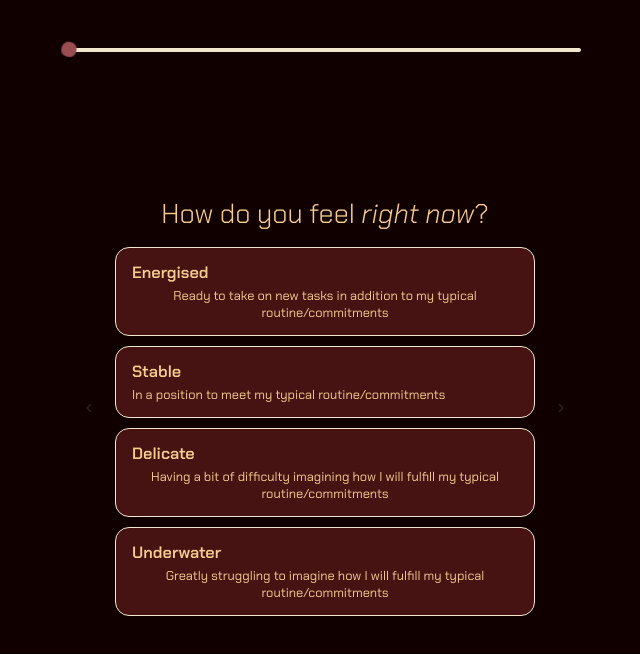
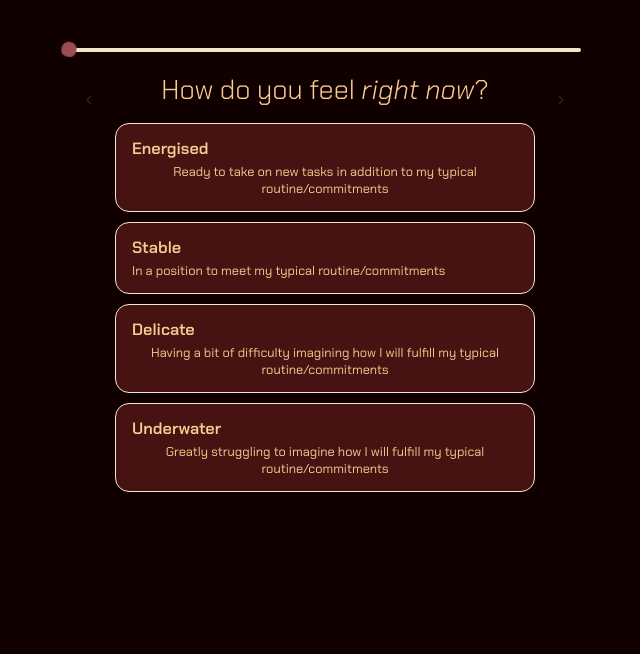
Before and after one commit to BlobGoblin66/capacity-checker, a React (Vite) app: page / in a window 1280 px wide. Shown: the top 654 px of the page, without its empty margins (315-955 px from the left). Built offline with nearby package versions, Linux system fonts and the light colour scheme.

Commit message:
Update index.css

```diff
--- a/src/index.css
+++ b/src/index.css
@@ -113,10 +113,11 @@ body {
 /* ===== Wizard row: back button | step content | next button ===== */
 .wizard-row {
   display: flex;
-  align-items: center;
+  align-items: flex-start;
   gap: 6px;
   flex: 1;
   min-height: 0;
+  margin-top: 12px;
 }
 
 .side-nav-btn {
@@ -150,7 +151,7 @@ body {
   flex: 1;
   min-width: 0;
   display: flex;
-  align-items: center;
+  align-items: flex-start;
   justify-content: center;
   overflow: visible;
 }
```
